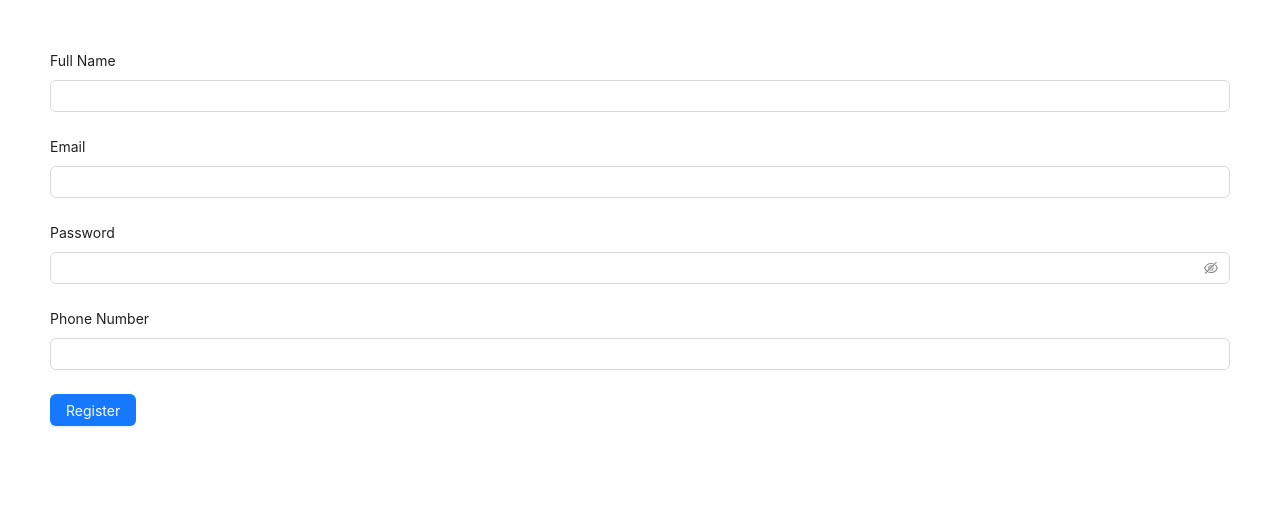
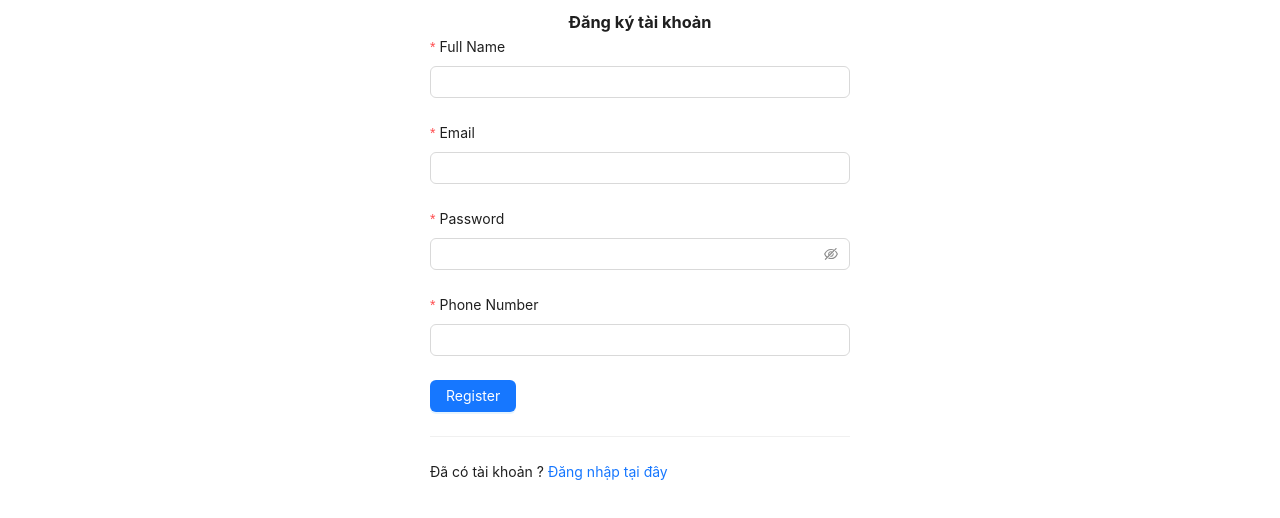
Before and after one commit to anhnguyen13131313/React-vite-QuocAnh, a React (Vite) app: page /register in a window 1280 px wide. Shown: the top 518 px of the page. Built offline with nearby package versions, Linux system fonts and the light colour scheme.

Commit message:
video 91

```diff
--- a/src/pages/register.jsx
+++ b/src/pages/register.jsx
@@ -1,53 +1,94 @@
-import { Button, Input, Form } from "antd";
+import { Button, Input, Form, notification, Row, Col, Divider } from "antd";
+import { registerUserAPI } from "../services/api.service";
+import { Link, useNavigate } from "react-router-dom";
 
 const RegisterPage = () => {
   const [form] = Form.useForm();
-  const onFinish = (values) => {
+  const navigate = useNavigate();
+  const onFinish = async (values) => {
     console.log(">>> check values", values);
+
+    const res = await registerUserAPI(
+      values.fullName,
+      values.email,
+      values.password,
+      values.phone,
+    );
+
+    if (res.data) {
+      notification.success({
+        message: "Register",
+        description: "Đăng ký user thành công",
+      });
+      navigate("/login");
+    } else {
+      notification.error({
+        message: "Register",
+        description: JSON.stringify(res.message),
+      });
+    }
   };
   return (
     <Form
       form={form}
       layout="vertical"
       onFinish={onFinish}
+      style={{ margin: "10px" }}
       // onFinishFailed={onFinishFailed}
     >
-      <div
-        style={{
-          margin: "50px",
-        }}
-      >
+      <h3 style={{ textAlign: "center" }}>Đăng ký tài khoản </h3>
+      <Row justify={"center"}>
+        <Col xs={24} md={8}>
           <Form.Item
             label="Full Name"
             name="fullName"
-          // rules={[{ required: true, message: "Please input your username!" }]}
+            rules={[{ required: true, message: "Please input your username!" }]}
           >
             <Input />
           </Form.Item>
+        </Col>
+      </Row>
+      <Row justify={"center"}>
+        <Col xs={24} md={8}>
           <Form.Item
             label="Email"
             name="email"
-          // rules={[{ required: true, message: "Please input your username!" }]}
+            rules={[{ required: true, message: "Please input your email!" }]}
           >
             <Input />
           </Form.Item>
+        </Col>
+      </Row>
+      <Row justify={"center"}>
+        <Col xs={24} md={8}>
           <Form.Item
             label="Password"
             name="password"
-          // rules={[{ required: true, message: "Please input your username!" }]}
+            rules={[{ required: true, message: "Please input your password!" }]}
           >
             <Input.Password />
           </Form.Item>
+        </Col>
+      </Row>
+      <Row justify={"center"}>
+        <Col xs={24} md={8}>
           <Form.Item
             label="Phone Number"
             name="phone"
-          // rules={[{ required: true, message: "Please input your username!" }]}
+            rules={[
+              {
+                required: true,
+                pattern: new RegExp(/\d+/g),
+                message: "Wrong format!",
+              },
+            ]}
           >
             <Input />
           </Form.Item>
-
-        {/* <button type="submit">Register</button> */}
-        <div>
+        </Col>
+      </Row>
+      <Row justify={"center"}>
+        <Col xs={24} md={8}>
           <Button
             onClick={() => {
               form.submit();
@@ -56,8 +97,12 @@ const RegisterPage = () => {
           >
             Register
           </Button>
+          <Divider />
+          <div>
+            Đã có tài khoản ? <Link to={"/login"}>Đăng nhập tại đây</Link>
           </div>
-      </div>
+        </Col>
+      </Row>
     </Form>
   );
 };
--- a/src/services/api.service.js
+++ b/src/services/api.service.js
@@ -52,6 +52,17 @@ const updateUserAvatarAPI = (avatar, _id, fullName, phone) => {
   };
   return axios.put(URL_BACKEND, data);
 };
+const registerUserAPI = (fullName, email, password, phone) => {
+  const URL_BACKEND = "/api/v1/user/register";
+  const data = {
+    fullName: fullName,
+    email: email,
+    password: password,
+    phone: phone,
+  };
+  return axios.post(URL_BACKEND, data);
+};
+
 export {
   createUserAPI,
   updateUserAPI,
@@ -59,4 +70,5 @@ export {
   deleteUserAPI,
   handleUploadFile,
   updateUserAvatarAPI,
+  registerUserAPI,
 };
```
Lines whose indentation alone changed are shown as unchanged.
